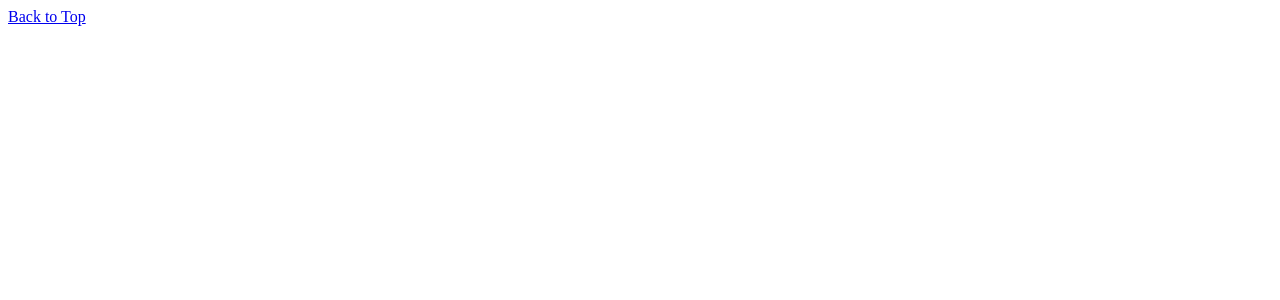
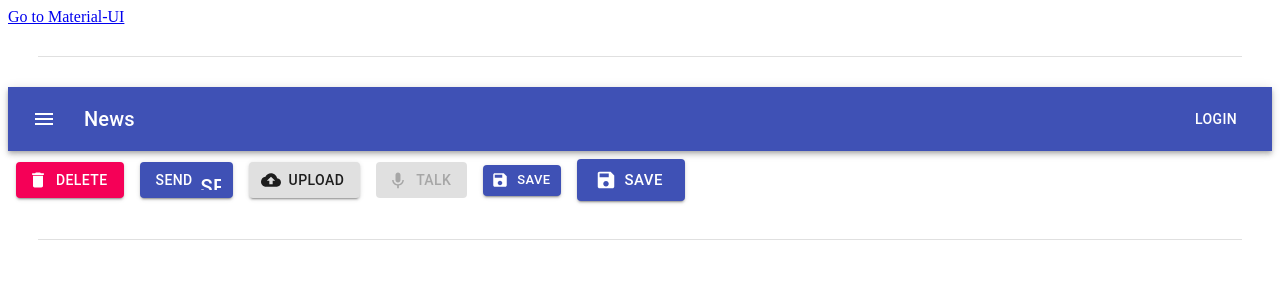
Before and after one commit to TakuoIshida/for_education, a Next.js app: page /dev in a window 1280 px wide. Shown: the top 300 px of the page. Built offline with nearby package versions, Linux system fonts and the light colour scheme.

Commit message:
マテリアルUIを追加

```diff
--- a/package.json
+++ b/package.json
@@ -9,6 +9,7 @@
   },
   "dependencies": {
     "@material-ui/core": "^4.11.0",
+    "@material-ui/icons": "^4.9.1",
     "next": "^9.3.5",
     "react": "^16.13.1",
     "react-dom": "^16.13.1",
--- a/pages/dev.tsx
+++ b/pages/dev.tsx
@@ -1,28 +1,121 @@
 import Head from 'next/head'
 import Link from 'next/link'
+import React from 'react';
+import { createStyles, makeStyles, Theme } from '@material-ui/core/styles';
+import AppBar from '@material-ui/core/AppBar';
+import Toolbar from '@material-ui/core/Toolbar';
+import Typography from '@material-ui/core/Typography';
+import Divider from '@material-ui/core/Divider';
+import Button from '@material-ui/core/Button';
+import IconButton from '@material-ui/core/IconButton';
+import MenuIcon from '@material-ui/icons/Menu';
+import DeleteIcon from '@material-ui/icons/Delete';
+import CloudUploadIcon from '@material-ui/icons/CloudUpload';
+import KeyboardVoiceIcon from '@material-ui/icons/KeyboardVoice';
+import Icon from '@material-ui/core/Icon';
+import SaveIcon from '@material-ui/icons/Save';
 
+const useStyles = makeStyles((theme: Theme) =>
+  createStyles({
+    root: {
+      flexGrow: 1,
+    },
+    devider: {
+      margin: 30,
+    },
+    menuButton: {
+      marginRight: theme.spacing(2),
+    },
+    title: {
+      flexGrow: 1,
+    },
+    button: {
+      margin: theme.spacing(1),
+    },
+  }),
+);
 
-import React from 'react'
+const dev = () => {
+  const classes = useStyles();
+  return (
+    <>
+        <Link href="https://material-ui.com/components/box/">
+          <a>Go to Material-UI</a>
+        </Link>
 
-const Dev = () => {
-  return (
-    <div className="container">
-      <Head>
-        <title>Dev画面</title>
-        <link rel="icon" href="/favicon.ico" />
-      </Head>
-
-      <main>
-      <div className="grid">
-        <Link href="/TopPage">
-          <a>Back to Top</a>
-        </Link>
+        <Divider className={classes.devider} />
+      <div className={classes.root}>
+        <AppBar position="static">
+          <Toolbar>
+            <IconButton edge="start" className={classes.menuButton} color="inherit" aria-label="menu">
+              <MenuIcon />
+            </IconButton>
+            <Typography variant="h6" className={classes.title}>
+              News
+          </Typography>
+            <Button color="inherit">Login</Button>
+          </Toolbar>
+        </AppBar>
       </div>
 
-      </main>
+      <div>
+        <Button
+          variant="contained"
+          color="secondary"
+          className={classes.button}
+          startIcon={<DeleteIcon />}
+        >
+          Delete
+      </Button>
+        {/* This Button uses a Font Icon, see the installation instructions in the Icon component docs. */}
+        <Button
+          variant="contained"
+          color="primary"
+          className={classes.button}
+          endIcon={<Icon>send</Icon>}
+        >
+          Send
+      </Button>
+        <Button
+          variant="contained"
+          color="default"
+          className={classes.button}
+          startIcon={<CloudUploadIcon />}
+        >
+          Upload
+      </Button>
+        <Button
+          variant="contained"
+          disabled
+          color="secondary"
+          className={classes.button}
+          startIcon={<KeyboardVoiceIcon />}
+        >
+          Talk
+      </Button>
+        <Button
+          variant="contained"
+          color="primary"
+          size="small"
+          className={classes.button}
+          startIcon={<SaveIcon />}
+        >
+          Save
+      </Button>
+        <Button
+          variant="contained"
+          color="primary"
+          size="large"
+          className={classes.button}
+          startIcon={<SaveIcon />}
+        >
+          Save
+      </Button>
+      </div>
+<Divider className={classes.devider} />
 
-    </div>
-  )
+    </>
+  );
 }
 
-export default Dev
+export default dev
```
Also changed, not shown: 1 other file (tests, documents, lock files or other folders).
